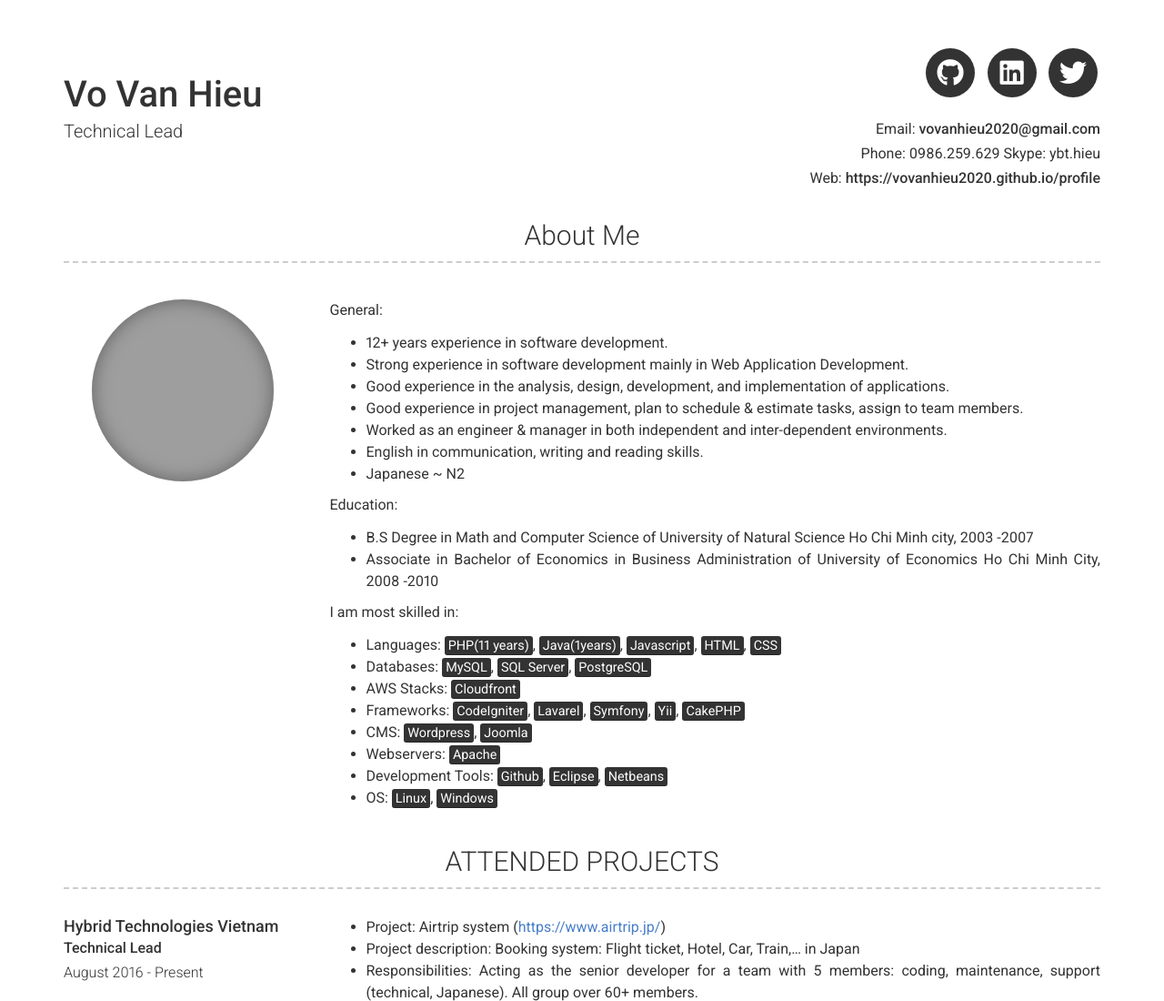
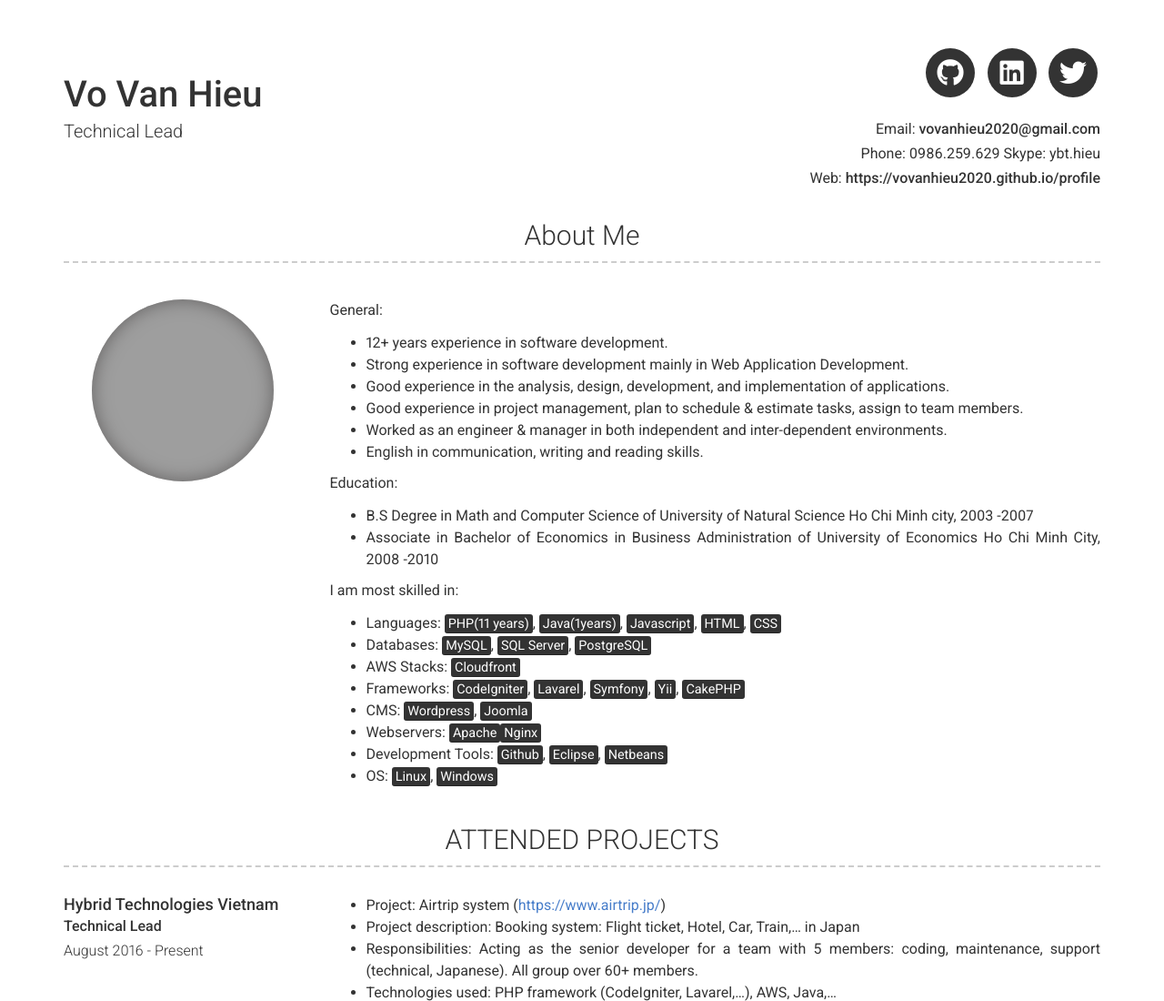
Before and after one commit to vovanhieu2020/myprofile, a plain HTML site: page index.html in a window 1280 px wide. Shown: the top 1100 px of the page at 91% size. Drawn offline with nearby package versions, Linux system fonts and the light colour scheme; grey boxes are pictures that could not be loaded.

Commit message:
Update profile

```diff
--- a/index.html
+++ b/index.html
@@ -75,7 +75,6 @@
                                 <li>Good experience in project management, plan to schedule &amp; estimate tasks, assign to team members.</li>
                                 <li>Worked as an engineer &amp; manager in both independent and inter-dependent environments.</li>
                                 <li>English in communication, writing and reading skills.</li>
-                                <li>Japanese ~ N2 </li>
                             </ul>
 
                             <p>Education:</p>
@@ -91,7 +90,7 @@
                                 <li>AWS Stacks: <mark>Cloudfront</mark></li>
                                 <li>Frameworks: <mark>CodeIgniter</mark>, <mark>Lavarel</mark>, <mark>Symfony</mark>, <mark>Yii</mark>, <mark>CakePHP</mark></li>
                                 <li>CMS: <mark>Wordpress</mark>, <mark>Joomla</mark></li>
-                                <li>Webservers: <mark>Apache</mark></li>
+                                <li>Webservers: <mark>Apache</mark><mark>Nginx</mark></li>
                                 <li>Development Tools: <mark>Github</mark>, <mark>Eclipse</mark>, <mark>Netbeans</mark></li>
                                 <li>OS: <mark>Linux</mark>, <mark>Windows</mark></li>
                             </ul>
```
